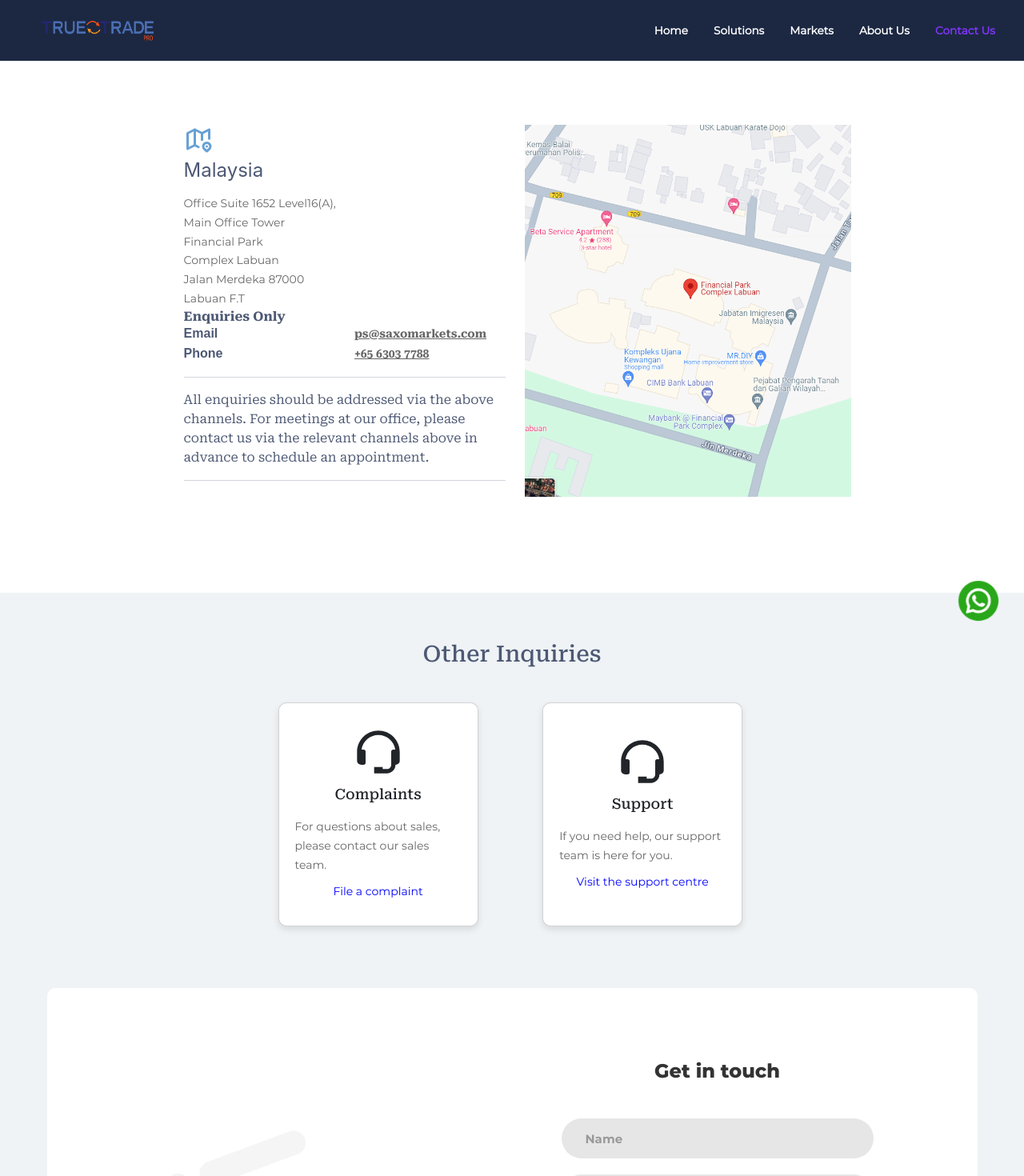
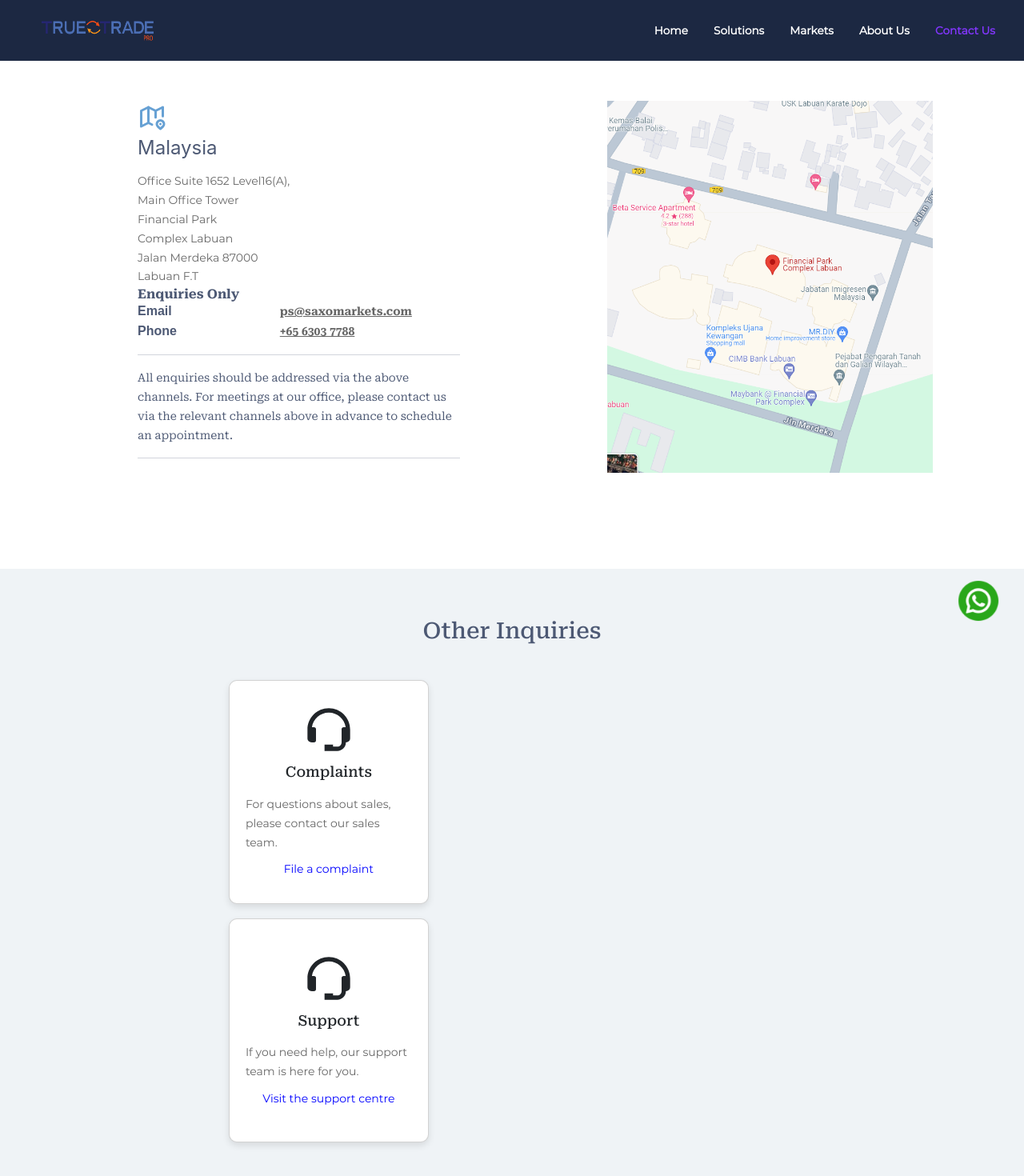
Before and after one commit to akashm2401/ttfx, a React (Create React App) app: page /contact-us in a window 1280 px wide. Shown: the top 1470 px of the page at 80% size. Built offline with nearby package versions, Linux system fonts and the light colour scheme; some icons are missing; a web font is replaced by a local one.

Commit message:
Update #4 CSS changes

```diff
--- a/src/components/NavbarComponent/NavbarComponent.css
+++ b/src/components/NavbarComponent/NavbarComponent.css
@@ -53,7 +53,7 @@
 }
 
 .navbar ul {
-    margin-left: 3rem;
+    /* margin-left: 3rem; */
     font-size: 1rem;
 }
 
@@ -74,6 +74,7 @@
 @media only screen and (min-width: 320px) and (max-width: 479px){
     #brand-logo {
         width: 10rem;
+        margin-left: 0;
     }
 
     .navbar {
@@ -101,6 +102,10 @@
 
 /* SMARTPHONES LANDSCAPE */
 @media only screen and (min-width: 480px) and (max-width: 767px){
+    #brand-logo{
+        margin-left: 0;
+    }
+
     .navbar {
         z-index: 1;
         height: auto;
@@ -126,6 +131,10 @@
 
 /* TABLETS PORTRAIT */
 @media only screen and (min-width: 768px) and (max-width: 991px){
+    #brand-logo {
+        margin-left: 0;
+    }
+
     .navbar {
         z-index: 1;
         height: auto;
--- a/src/components/ReviewComponent/ReviewComponet.js
+++ b/src/components/ReviewComponent/ReviewComponet.js
@@ -59,7 +59,7 @@
 
     return (
         <>
-            <div className="container" style={{ 'margin': '5rem 0' }}>
+            <div className="container">
                 <h4 className='text-center my-2'>WHAT USERS SAYS</h4>
                 {/* <div className="review-container" ref={carouselRef}>
                 <button className="prev" onClick={goPrev}>&lt; Prev</button>
--- a/src/pages/ContactUsPage/ContactUsPage.css
+++ b/src/pages/ContactUsPage/ContactUsPage.css
@@ -122,10 +122,10 @@
 } */
 
 .cards{
-    display: flex;
+    /* display: flex; */
     align-items: center;
-    justify-items: center;
-    justify-content: center;
+    /* justify-items: center; */
+    justify-content: space-between;
 }
 
 .queries-card{
--- a/src/pages/ContactUsPage/ContactUsPage.js
+++ b/src/pages/ContactUsPage/ContactUsPage.js
@@ -13,8 +13,8 @@
   return (
     <div>
       <div className="container-fluid main-container">
-        <div className="row" style={{ marginTop: "80px" }}>
-          <div className="col-12 col-md-4" style={{ marginLeft: "17%" }}>
+        <div className="row" style={{ marginTop: "50px" }}>
+          <div className="col-12 col-md-4" style={{ margin: "auto" }}>
             <div className="col-12 col-md-12">
               <div className="col-12 col-md-12 map-logo">
                 <TbMap2 size={36} color="#67a1d4" />
@@ -41,10 +41,9 @@
               <div class="col-12 ">
                 <h4 className="heading-add">Enquiries Only</h4>
                 <div className="row">
-                  <div className="col-6 heading-label">Email</div>
+                  <div className="col-5 heading-label">Email</div>
                   {/* <dt>Email</dt> */}
-                  <div className="col-6  ">
-                    <a href=""></a>
+                  <div className="col-7  ">
                     <a href="">
                       <strong>ps@saxomarkets.com</strong>
                     </a>
@@ -52,8 +51,8 @@
                 </div>
 
                 <div className="row">
-                  <div className="col-6  heading-label">Phone</div>
-                  <div className="col-6  ">
+                  <div className="col-5  heading-label">Phone</div>
+                  <div className="col-7  ">
                     <a href=""></a>
                     <a href="">
                       <strong>+65 6303 7788</strong>
@@ -67,12 +66,12 @@
                 <h4></h4>
                 <div class="v2-mab30" data-qa="supportcentersection">
                   <div class="rte--output">
-                    <snall>
+                    <small>
                       All enquiries should be addressed via the above channels.
                       For meetings at our office, please contact us via the
                       relevant channels above in advance to schedule an
                       appointment.&nbsp;{" "}
-                    </snall>
+                    </small>
                   </div>
                 </div>
                 <hr class="v2-divider v2-mav20"></hr>
@@ -112,8 +111,8 @@
             <div className="queries-card-heding">
               <h2>Other Inquiries</h2>
             </div>
-            <div className="cards">
-              <div className="col-md-4 card-main">
+            <div className="cards row">
+              <div className="col-6 card-main">
                 <div className="card">
                   <BiSupport size={64} />
                   <h5 className="card-title">Complaints</h5>
@@ -125,7 +124,7 @@
                   </a>
                 </div>
               </div>
-              <div className="col-md-4 card-main">
+              <div className="col-6 card-main">
                 <div className="card">
                   <BiSupport size={64} />
                   <h5 className="card-title">Support</h5>
--- a/src/pages/FAQPage/FAQPage.css
+++ b/src/pages/FAQPage/FAQPage.css
@@ -22,7 +22,7 @@
 
 .container {
     margin: 0 auto;
-    padding: 4rem;
+    padding: 2rem;
     width: 100%;
     max-width: 1200px; /* Or any width you prefer */
 }
@@ -152,3 +152,7 @@
 .accordion-button:not(.collapsed) {
     background-color: #FFFFFF !important;
 }
+
+.accordion-button:focus {
+    box-shadow: none !important;
+}
--- a/src/pages/HomePage/HomePage.js
+++ b/src/pages/HomePage/HomePage.js
@@ -74,7 +74,7 @@
         </div>
       </div>
 
-      <div id='review-break' className="container my-5">
+      <div id='review-break' className="container">
         <ReviewComponet/>
       </div>
     </>
--- a/src/pages/LegalPage/LegalPage.css
+++ b/src/pages/LegalPage/LegalPage.css
@@ -58,7 +58,7 @@
 .legal-page-nav-btn-expand p{
     /* display: none; */
     /* translate-x: ; */
-    transform: rotate(90deg);
+    transform: rotate(270deg);
     width: 100%;
     /* height: 100%; */
     /* transform: ; */
```
